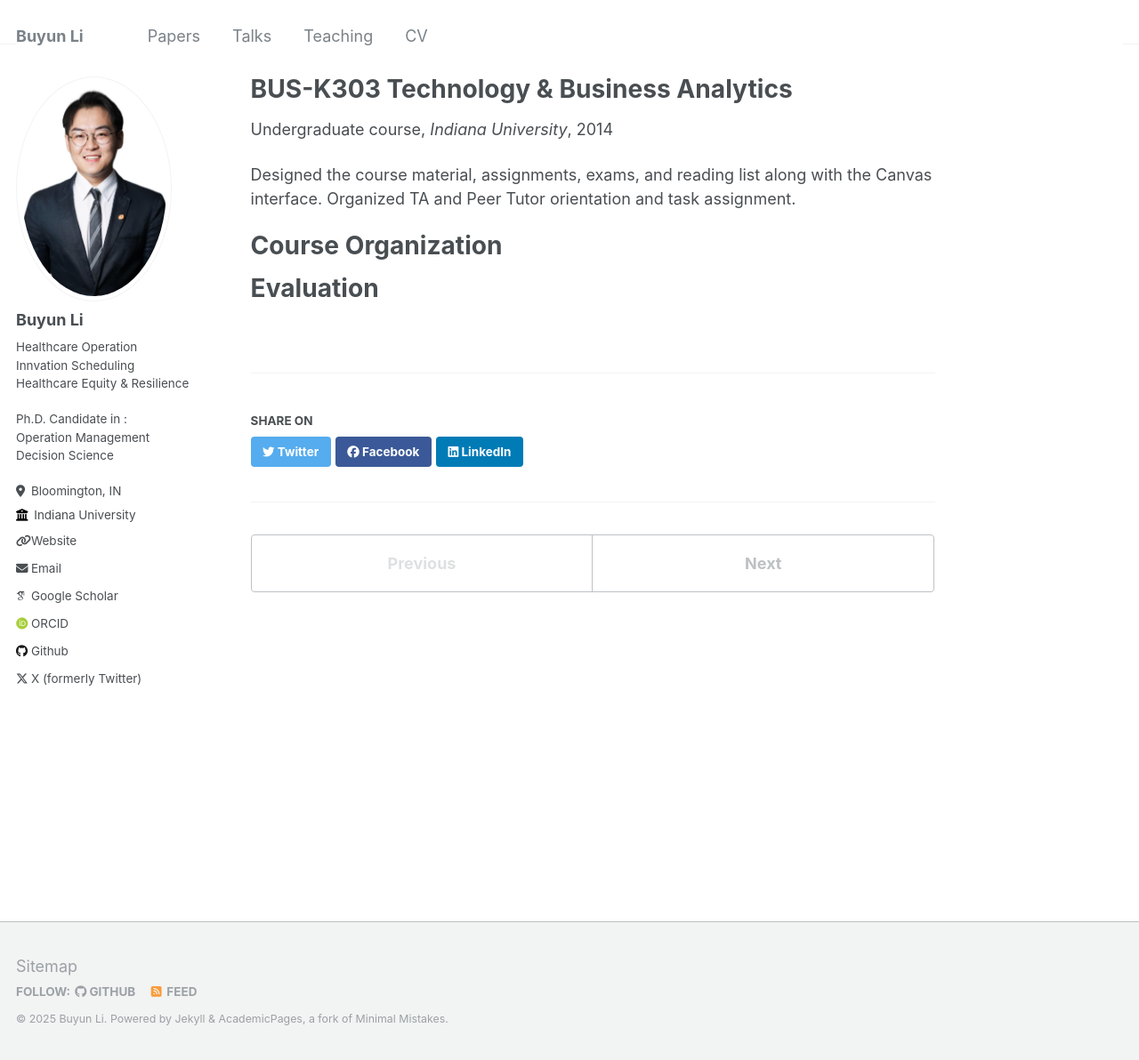
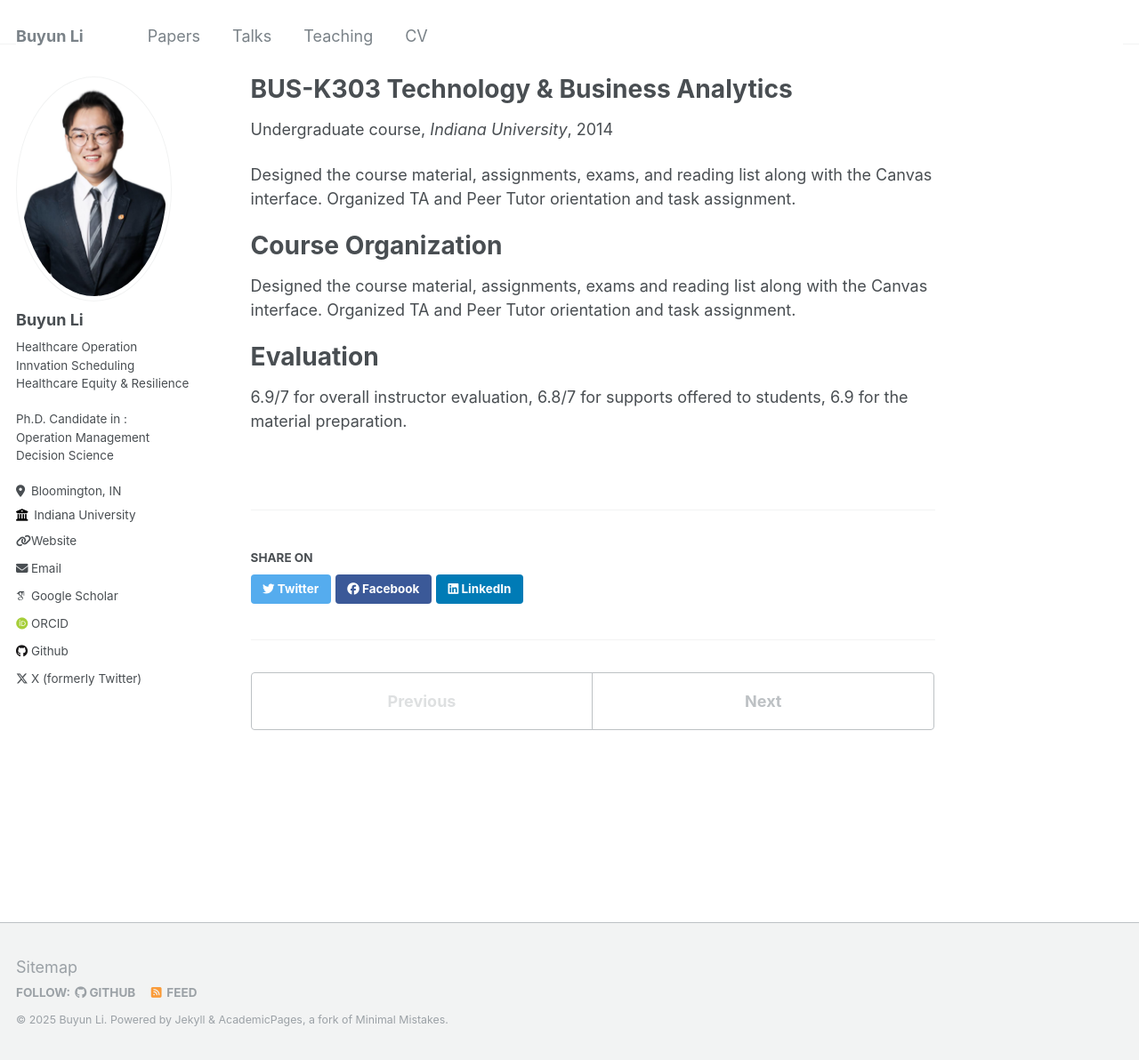
Before and after one commit to BuyunLi/BuyunLi.github.io, a Jekyll site: the page built from _teaching/2014-spring-teaching-1.md, in a window 1280 px wide and 1192 px high. Shown: the whole window at 89% size. Built offline with Jekyll 4.4.1, drawn with Linux system fonts in a browser that asks for light colours; some web fonts are replaced.

Commit message:
Update 2014-spring-teaching-1.md

```diff
--- a/_teaching/2014-spring-teaching-1.md
+++ b/_teaching/2014-spring-teaching-1.md
@@ -13,6 +13,9 @@ TA and Peer Tutor orientation and task assignment.
 
 Course Organization
 ======
+Designed the course material, assignments, exams and reading list along with the Canvas interface. Organized
+TA and Peer Tutor orientation and task assignment.
 
 Evaluation
 ======
+6.9/7 for overall instructor evaluation, 6.8/7 for supports offered to students, 6.9 for the material preparation.
```
